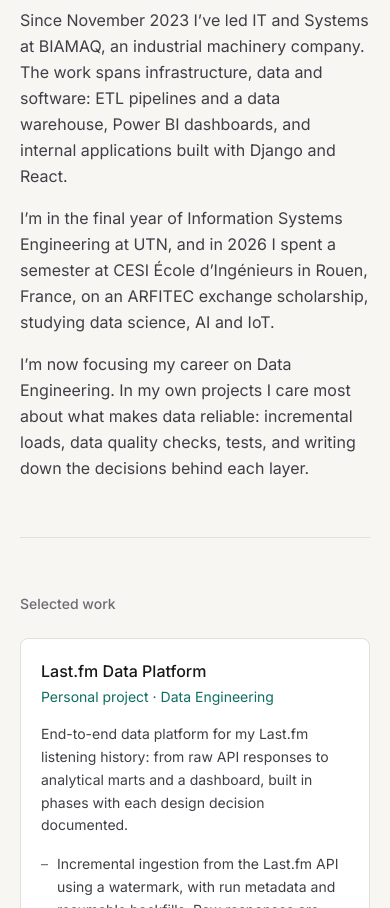
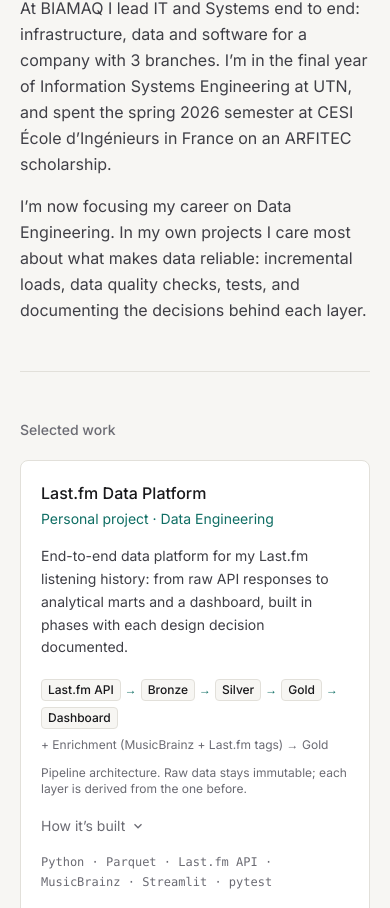
Before and after one commit to deadour/portfolio, a React (Vite) app: page / in a window 390 px wide. Shown: the part 876-1784 px from the top of the page. Built offline with nearby package versions, Linux system fonts and the light colour scheme.

Commit message:
Make the page lighter to scan: collapsible details, compact mobile diagram

```diff
--- /dev/null
+++ b/src/components/Disclosure.tsx
@@ -0,0 +1,23 @@
+import type { ReactNode } from 'react'
+
+// Native <details> styled as a small text toggle with a rotating chevron.
+export default function Disclosure({ label, children }: { label: string; children: ReactNode }) {
+  return (
+    <details className="disclosure group/d mt-4">
+      <summary className="inline-flex cursor-pointer list-none items-center gap-1.5 text-sm text-muted select-none hover:text-fg [&::-webkit-details-marker]:hidden">
+        {label}
+        <svg
+          viewBox="0 0 16 16"
+          className="size-3.5 transition-transform group-open/d:rotate-180 motion-reduce:transition-none"
+          fill="none"
+          stroke="currentColor"
+          strokeWidth="1.5"
+          aria-hidden="true"
+        >
+          <path d="M4 6l4 4 4-4" />
+        </svg>
+      </summary>
+      <div className="disclosure-body">{children}</div>
+    </details>
+  )
+}
--- a/src/components/Pipeline.tsx
+++ b/src/components/Pipeline.tsx
@@ -1,31 +1,52 @@
 import { Fragment, type CSSProperties } from 'react'
 import type { Pipeline as PipelineData } from '../content/types'
 
-// Flow diagram: horizontal on desktop, vertical on mobile.
-// Arrows carry an animated dashed line (see .flow in index.css).
+// Flow diagram. Desktop: boxes with animated arrows (see .flow in index.css).
+// Mobile: a compact line of chips that wraps, so it doesn't eat the screen.
 export default function Pipeline({ data }: { data: PipelineData }) {
   const { steps, branch, caption } = data
   const columns = `repeat(${steps.length - 1}, minmax(0, 1fr) 1rem) minmax(0, 1fr)`
 
   return (
-    <figure className="mt-6">
-      <ol
-        className="pipeline flex flex-col items-stretch gap-1 sm:grid sm:gap-0"
-        style={{ '--pipeline-cols': columns } as CSSProperties}
-      >
+    <figure className="mt-5">
+      {/* Mobile */}
+      <div className="sm:hidden">
+        <p className="flex flex-wrap items-center gap-x-1 gap-y-1.5 text-xs">
+          {steps.map((step, i) => (
+            <Fragment key={step.name}>
+              <span className="rounded border border-line bg-bg px-1.5 py-0.5 font-medium text-fg">
+                {step.name}
+              </span>
+              {i < steps.length - 1 && (
+                <span aria-hidden="true" className="text-accent">
+                  →
+                </span>
+              )}
+            </Fragment>
+          ))}
+        </p>
+        {branch && (
+          <p className="mt-2 text-xs text-muted">
+            + {branch.name} ({branch.detail}) → {steps[branch.target].name}
+          </p>
+        )}
+      </div>
+
+      {/* Desktop */}
+      <div className="hidden sm:block">
+        <ol className="pipeline grid" style={{ '--pipeline-cols': columns } as CSSProperties}>
           {steps.map((step, i) => (
             <Fragment key={step.name}>
               <li
-              className="pipeline-node flex flex-col justify-center rounded-md border border-line bg-bg px-3 py-2 sm:px-1.5 sm:text-center"
+                className="pipeline-node flex flex-col justify-center rounded-md border border-line bg-bg px-1.5 py-2 text-center"
                 style={{ '--i': i } as CSSProperties}
               >
-              <span className="block text-sm font-medium leading-tight text-fg sm:text-[13px]">{step.name}</span>
-              <span className="mt-0.5 block text-xs leading-tight text-muted sm:text-[11px]">{step.detail}</span>
+                <span className="block text-[13px] leading-tight font-medium text-fg">{step.name}</span>
+                <span className="mt-0.5 block text-[11px] leading-tight text-muted">{step.detail}</span>
               </li>
               {i < steps.length - 1 && (
-              <li aria-hidden="true" className="flex h-5 items-center justify-center sm:h-auto">
-                <span className="flow flow-v sm:hidden" />
-                <span className="flow flow-h hidden sm:block" />
+                <li aria-hidden="true" className="flex items-center">
+                  <span className="flow flow-h" />
                 </li>
               )}
             </Fragment>
@@ -33,24 +54,22 @@
         </ol>
 
         {branch && (
+          <div className="pipeline grid" style={{ '--pipeline-cols': columns } as CSSProperties}>
             <div
-          className="pipeline mt-3 sm:mt-0 sm:grid"
-          style={{ '--pipeline-cols': columns } as CSSProperties}
+              className="flex flex-col items-center"
+              style={{ gridColumn: `${Math.max(branch.target * 2, 1)} / span 3` }}
             >
-          <div className="flex flex-col items-stretch sm:items-center" style={{ gridColumn: `${Math.max(branch.target * 2, 1)} / span 3` }}>
-            <span aria-hidden="true" className="hidden h-5 justify-center sm:flex">
+              <span aria-hidden="true" className="flex h-5 justify-center">
                 <span className="flow flow-v flow-up" />
               </span>
-            <div className="rounded-md border border-dashed border-line px-3 py-2 sm:w-full sm:px-2 sm:text-center">
-              <span className="block text-sm font-medium leading-tight text-fg sm:text-[13px]">{branch.name}</span>
-              <span className="mt-0.5 block text-xs leading-tight text-muted sm:text-[11px]">
-                {branch.detail}
-                <span className="sm:hidden"> → {steps[branch.target].name}</span>
-              </span>
+              <div className="w-full rounded-md border border-dashed border-line px-2 py-2 text-center">
+                <span className="block text-[13px] leading-tight font-medium text-fg">{branch.name}</span>
+                <span className="mt-0.5 block text-[11px] leading-tight text-muted">{branch.detail}</span>
               </div>
             </div>
           </div>
         )}
+      </div>
 
       <figcaption className="mt-3 text-xs text-muted">{caption}</figcaption>
     </figure>
--- a/src/components/Section.tsx
+++ b/src/components/Section.tsx
@@ -15,7 +15,7 @@
       ref={ref}
       id={id}
       aria-labelledby={`${id}-title`}
-      className="reveal grid gap-6 border-t border-line py-14 sm:grid-cols-[9rem_1fr] sm:gap-10 sm:py-20"
+      className="reveal grid gap-5 border-t border-line py-12 sm:grid-cols-[9rem_1fr] sm:gap-10 sm:py-20"
     >
       <h2 id={`${id}-title`} className="text-sm font-medium text-muted">
         {title}
--- a/src/components/Work.tsx
+++ b/src/components/Work.tsx
@@ -1,5 +1,6 @@
 import Section from './Section'
 import Pipeline from './Pipeline'
+import Disclosure from './Disclosure'
 import { projects } from '../data/projects'
 import { useLang } from '../i18n'
 
@@ -22,25 +23,13 @@
       <p className="mt-1 text-sm text-accent">{text.kind}</p>
       <p className="mt-4 text-sm leading-relaxed">{text.summary}</p>
 
-      {text.highlights.length > 0 && (
-        <ul className="mt-4 space-y-2 text-sm leading-relaxed">
-          {text.highlights.map((item, i) => (
-            <li key={i} className="relative pl-4">
-              <span aria-hidden="true" className="absolute left-0 text-muted">
-                –
-              </span>
-              {item}
-            </li>
-          ))}
-        </ul>
-      )}
-
       {text.pipeline && <Pipeline data={text.pipeline} />}
 
       {text.images && text.images.length > 0 && (
-        <div className="mt-6 grid grid-cols-2 gap-3 sm:grid-cols-4">
+        // Swipeable strip on mobile, 4-column grid on desktop.
+        <div className="-mx-5 mt-5 flex snap-x gap-3 overflow-x-auto px-5 pb-1 sm:mx-0 sm:grid sm:grid-cols-4 sm:overflow-visible sm:px-0 sm:pb-0">
           {text.images.map((image) => (
-            <figure key={image.src}>
+            <figure key={image.src} className="w-32 shrink-0 snap-start sm:w-auto">
               <a href={image.src} target="_blank" rel="noreferrer" className="block overflow-hidden rounded-md border border-line">
                 <img
                   src={image.src}
@@ -57,8 +46,23 @@
         </div>
       )}
 
+      {text.highlights.length > 0 && (
+        <Disclosure label={c.ui.howItsBuilt}>
+          <ul className="mt-3 space-y-2 text-sm leading-relaxed">
+            {text.highlights.map((item, i) => (
+              <li key={i} className="relative pl-4">
+                <span aria-hidden="true" className="absolute left-0 text-muted">
+                  –
+                </span>
+                {item}
+              </li>
+            ))}
+          </ul>
+        </Disclosure>
+      )}
+
       {project.stack.length > 0 && (
-        <p className="mt-5 font-mono text-xs leading-relaxed text-muted">
+        <p className="mt-4 font-mono text-xs leading-relaxed text-muted">
           {project.stack.join(' · ')}
         </p>
       )}
--- a/src/content/en.ts
+++ b/src/content/en.ts
@@ -15,6 +15,8 @@
     links: { repository: 'Repository', walkthrough: 'Technical walkthrough', live: 'Live site', post: 'LinkedIn post' },
     portraitAlt: 'Portrait of Eduardo M. Ramírez',
     credential: 'Credential',
+    howItsBuilt: 'How it’s built',
+    showMore: 'Show {n} more',
   },
   hero: {
     title: 'Data Engineer & Systems Engineer',
@@ -39,9 +41,8 @@
     contact: 'Contact',
   },
   about: [
-    'Since November 2023 I’ve led IT and Systems at BIAMAQ, an industrial machinery company. The work spans infrastructure, data and software: ETL pipelines and a data warehouse, Power BI dashboards, and internal applications built with Django and React.',
-    'I’m in the final year of Information Systems Engineering at UTN, and in 2026 I spent a semester at CESI École d’Ingénieurs in Rouen, France, on an ARFITEC exchange scholarship, studying data science, AI and IoT.',
-    'I’m now focusing my career on Data Engineering. In my own projects I care most about what makes data reliable: incremental loads, data quality checks, tests, and writing down the decisions behind each layer.',
+    'At BIAMAQ I lead IT and Systems end to end: infrastructure, data and software for a company with 3 branches. I’m in the final year of Information Systems Engineering at UTN, and spent the spring 2026 semester at CESI École d’Ingénieurs in France on an ARFITEC scholarship.',
+    'I’m now focusing my career on Data Engineering. In my own projects I care most about what makes data reliable: incremental loads, data quality checks, tests, and documenting the decisions behind each layer.',
   ],
   projects: {
     lastfm: {
@@ -108,13 +109,11 @@
       meta: ['IT Lead & Data Engineer', 'Full-time · Remote, Argentina'],
       period: 'Nov 2023 — Present',
       description:
-        'I lead the IT and Systems department of an industrial machinery company end to end: infrastructure, development, automation and business intelligence.',
+        'IT and Systems for an industrial machinery company: infrastructure, development, automation and business intelligence.',
       highlights: [
-        'Built ETL pipelines with Python and Pandas that load SQL Server data into a data warehouse, unifying sales, stock, service and equipment rental.',
-        'Design and maintain executive Power BI dashboards (DAX) on SQL Server, and automate recurring reports with Python.',
-        'Administer the company’s SQL Server databases across its 3 branches.',
-        'Led the re-engineering of the Rental and Technical Service modules with Django REST Framework and React, and built an API that syncs inventory with WooCommerce.',
-        'Deploy internal services (Django, Celery, Nginx) with Docker on Linux servers, and build AppSheet apps for field logistics.',
+        'Built ETL pipelines with Python and Pandas that load SQL Server data into a data warehouse, unifying sales, stock, service and equipment rental across 3 branches.',
+        'Design and maintain executive Power BI dashboards (DAX) and automate recurring reports with Python.',
+        'Led the re-engineering of the Rental and Technical Service modules with Django REST Framework and React, deployed with Docker on Linux servers.',
       ],
     },
   ],
--- a/src/content/types.ts
+++ b/src/content/types.ts
@@ -46,6 +46,9 @@
     links: Record<LinkKind, string>
     portraitAlt: string
     credential: string
+    howItsBuilt: string
+    // {n} is replaced by the number of hidden items.
+    showMore: string
   }
   hero: { title: string; tagline: string; viewWork: string; downloadCv: string }
   // What I'm working on right now. Update the date when the text changes.
```
Also changed, not shown: src/components/Certifications.tsx (+25 -5 lines), src/content/es.ts (+7 -8 lines). Lines whose indentation alone changed are shown as unchanged.
